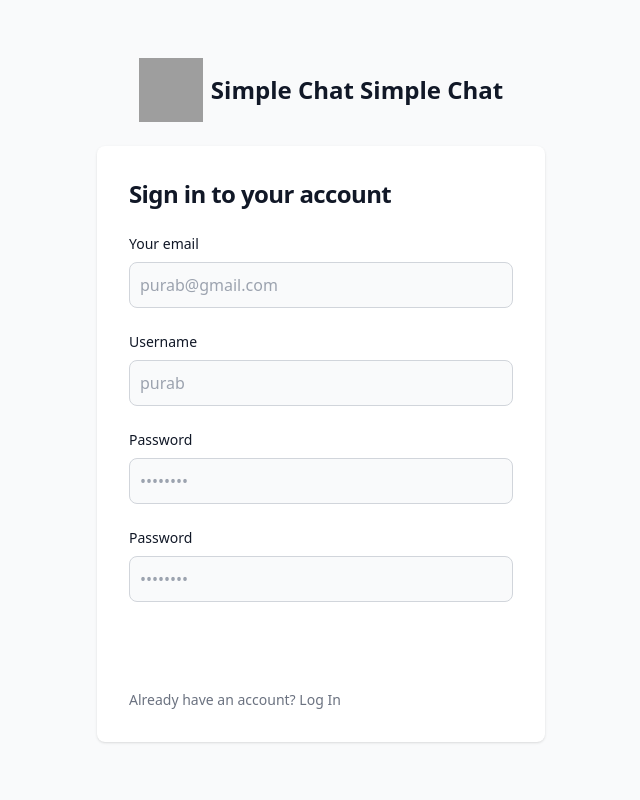
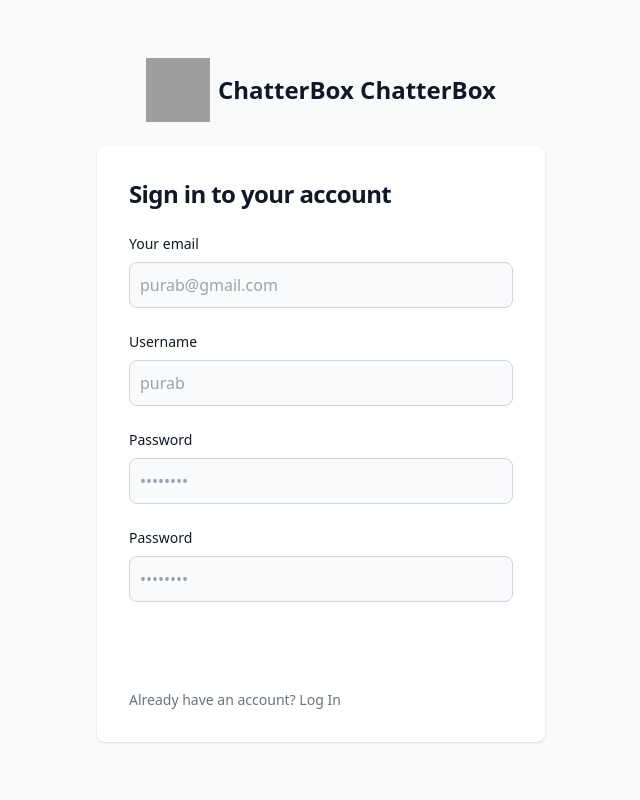
Before and after one commit to PuruPanda1/Simple_chat, a Django app: page /signup/ in a window 1280 px wide. Shown: the whole page, without its empty margins (319-959 px from the left). Run offline with Django 5.2, Linux system fonts and the light colour scheme; some libraries are stand-ins or nearby versions; grey boxes are pictures that could not be loaded.

Commit message:
Renamed to ChatterBox

```diff
--- a/chat_app/templates/chat.html
+++ b/chat_app/templates/chat.html
@@ -7,7 +7,7 @@
     <script src="https://cdn.tailwindcss.com"></script>
     <link href="https://cdn.jsdelivr.net/npm/flowbite@2.5.2/dist/flowbite.min.css" rel="stylesheet" />
     <script src="https://cdn.jsdelivr.net/npm/flowbite@2.5.2/dist/flowbite.min.js"></script>
-    <title>Simple Chat</title>
+    <title>ChatterBox</title>
 </head>
 
 <body class="overflow-hidden">
--- a/chat_app/templates/login.html
+++ b/chat_app/templates/login.html
@@ -16,7 +16,7 @@
                 <img class="w-16 h-16 mr-2"
                     src="https://png.pngtree.com/png-vector/20191129/ourlarge/pngtree-chat-icon-blue-vector--discussion-icon-png-image_2047530.jpg"
                     alt="logo">
-                Simple Chat
+                ChatterBox
             </a>
             <div
                 class="w-full bg-white rounded-lg shadow dark:border md:mt-0 sm:max-w-md xl:p-0 dark:bg-gray-800 dark:border-gray-700">
--- a/chat_app/templates/signup.html
+++ b/chat_app/templates/signup.html
@@ -15,8 +15,8 @@
                 <img class="w-16 h-16 mr-2"
                     src="https://png.pngtree.com/png-vector/20191129/ourlarge/pngtree-chat-icon-blue-vector--discussion-icon-png-image_2047530.jpg"
                     alt="logo">
-                Simple Chat
-                Simple Chat
+                ChatterBox
+                ChatterBox
             </a>
             <div
                 class="w-full bg-white rounded-lg shadow dark:border md:mt-0 sm:max-w-md xl:p-0 dark:bg-gray-800 dark:border-gray-700">
```
Also changed, not shown: README.md.
